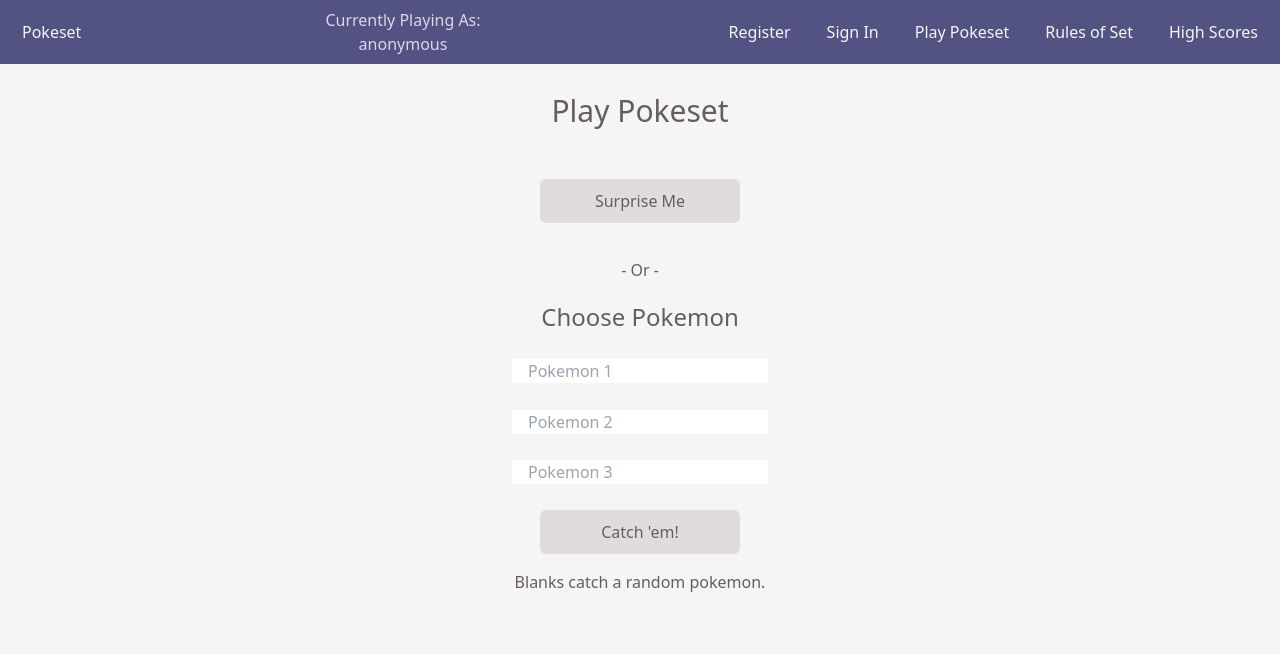
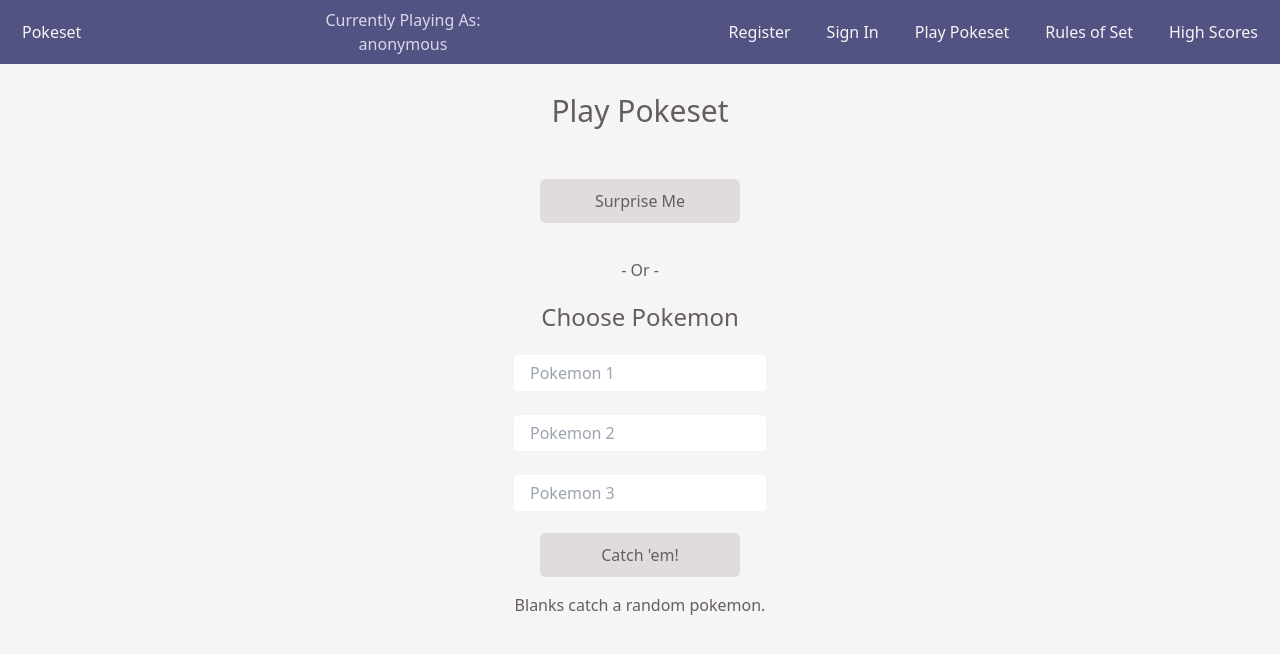
Before and after one commit to toddcmz/pokeSetReactFront, a React (Vite) app: page /play in a window 1280 px wide. Shown: the top 654 px of the page. Built offline with nearby package versions, Linux system fonts and the light colour scheme.

Commit message:
small formatting tweaks

```diff
--- a/src/index.css
+++ b/src/index.css
@@ -185,6 +185,7 @@
 
 .catchEmButton{
   width: 12.5rem;
+  margin-top: 1rem;
   margin-bottom: 1rem;
 }
 
@@ -206,8 +207,23 @@
 }
 
 .pmonSelectorInputField{
+  width: 16rem;
+  height: 2.5rem;
+  margin-top: 1rem;
   padding-left: 1rem;
-  width: 16rem;
+  border-radius: 6px;
+  @apply
+    border-solid
+    border-2
+    border-neutral1;
+}
+
+.pmonSelectorInputField:focus{
+  @apply
+  outline-none
+  border-solid
+  border-2
+  border-neutral5;
 }
 
 .errorMessage{
--- a/src/pages/LandingPage.tsx
+++ b/src/pages/LandingPage.tsx
@@ -4,12 +4,19 @@
 export default function LandingPage() {
   return (
     <div style={{width:'20rem', margin:'auto', paddingTop:'8rem'}}>
-      Click <strong>Play Pokeset</strong> up in the nav bar!
+      Play anonymously by going straight to <strong>Play Pokeset</strong> up in the nav bar,
+      or register and sign in to have your high scores saved.
+      <br />
+      <br />
+      Games of pokeset last 2 minutes.
       <br/>
       <br />
       If you don't already know the rules of the classic card game Set,
       click <strong>Rules of Set</strong> in the navbar for a
       quick rundown. More complete and easier-to-follow rules to come.
-      Come back later for more content on this page.</div>
+      <br />
+      <br />
+      Come back soon for more content and functionality!
+      </div>
   )
 }
--- a/src/pages/ScoreSubmissionPage.tsx
+++ b/src/pages/ScoreSubmissionPage.tsx
@@ -14,6 +14,6 @@
   },[])
 
   return (
-    <div style={{width:'20rem', margin:'auto'}}>Submitting your score...</div>
+    <div style={{width:'20rem', margin:'3rem auto'}}>Submitting your score...</div>
   )
 }
```
